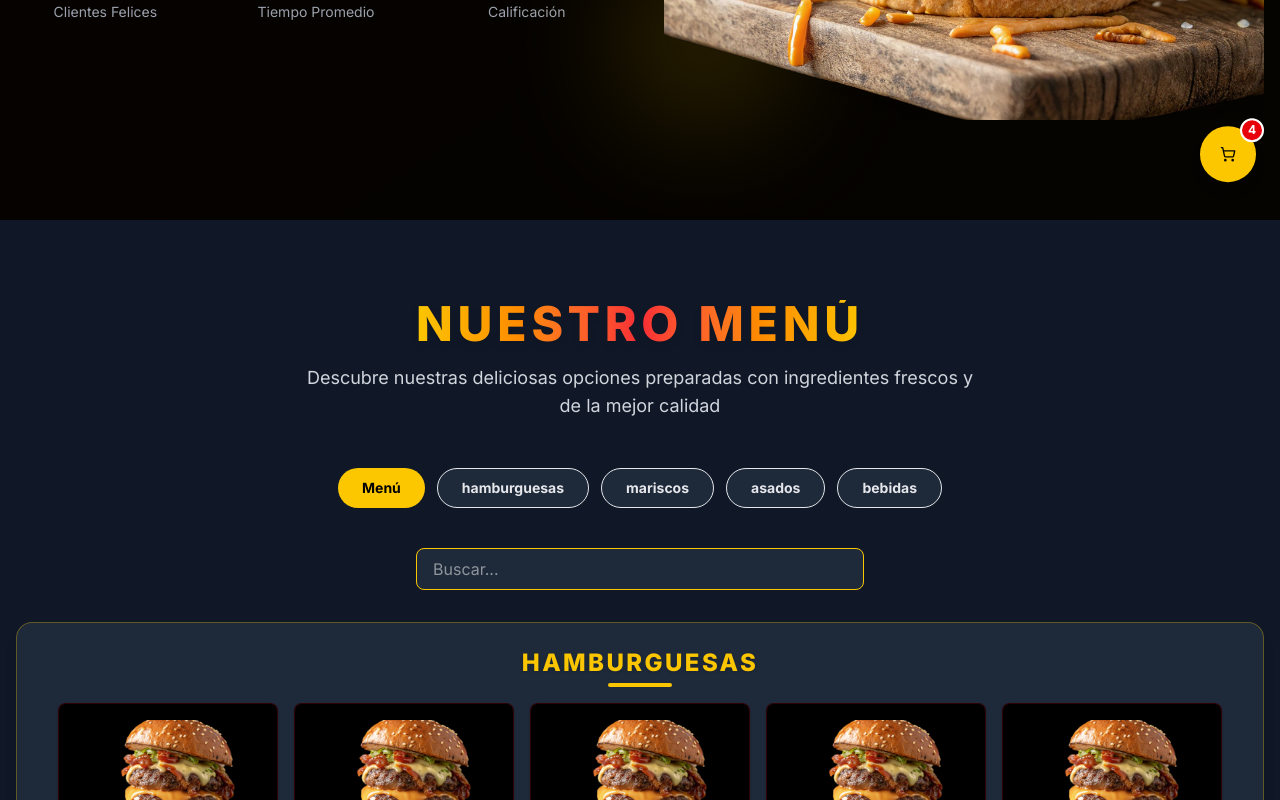
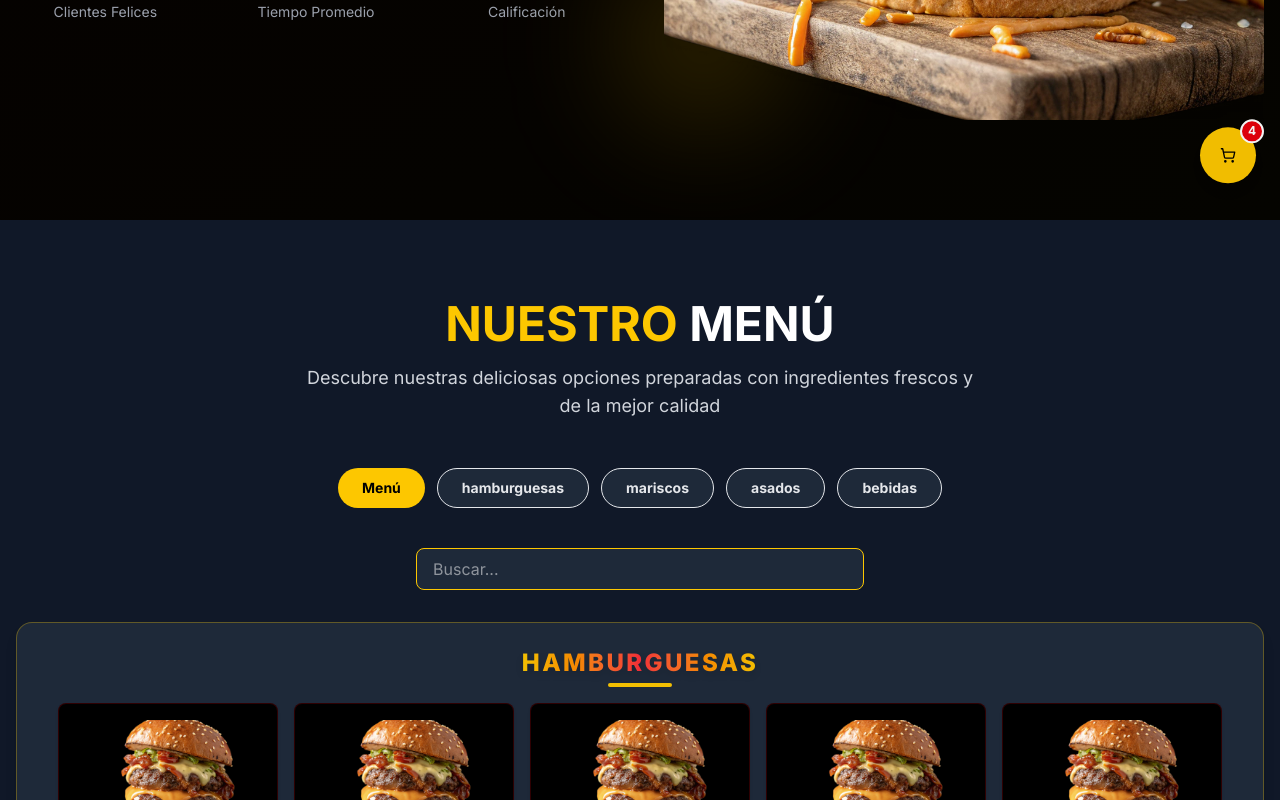
Before and after one commit to obregon-jose/mar-burger, a Next.js app: page / in a window 1280 px wide. Shown: the part 580-1380 px from the top of the page. Built offline with nearby package versions, Linux system fonts and the light colour scheme.

Commit message:
filtro de menu, corregir cuando no hay productos

```diff
--- a/app/page.tsx
+++ b/app/page.tsx
@@ -24,7 +24,7 @@ export default function HomePage() {
         <main>
           <Hero />
           <Menu />
-          {/* <Promotions /> */}
+          <Promotions />
           {/* <PaymentMethod /> */}
           {/* <Location /> */}
           {/* <Contact /> */}
--- a/components/page-sections/menu.tsx
+++ b/components/page-sections/menu.tsx
@@ -34,13 +34,11 @@ export function Menu() {
     <section id="menu" className="py-20 bg-gray-900">
       <div className="container mx-auto px-4">
         <div className="flex flex-col items-center mb-12">
-          {/* <h2 className="text-4xl lg:text-5xl font-bold mb-4">
+          <h2 className="text-4xl lg:text-5xl font-bold mb-4 animate-pulse-">
             <span className="text-yellow-400">NUESTRO</span>
             <span className="text-white"> MENÚ</span>
-          </h2> */}
-          <h2 className="text-4xl lg:text-5xl font-extrabold mb-4 text-center tracking-widest uppercase bg-gradient-to-r from-yellow-400 via-red-500 to-yellow-400 bg-clip-text text-transparent drop-shadow-lg animate-pulse">
-            NUESTRO MENÚ
           </h2>
+
           <p className="text-gray-300 text-lg max-w-2xl mx-auto text-center">
             Descubre nuestras deliciosas opciones preparadas con ingredientes frescos y de la mejor calidad
           </p>
@@ -86,14 +84,22 @@ export function Menu() {
                 product.description?.toLowerCase().includes(searchTerm.toLowerCase())
               )
             if (filteredProducts.length === 0) return null
+
             return (
               <div
                 key={cat}
                 className="mb-12 bg-gray-800 rounded-2xl shadow-lg p-6 border border-yellow-400/30"
               >
-                <div className="flex flex-col items-center mb-4 animate-pulse">
+                {/* <div className="flex flex-col items-center mb-4 animate-pulse-">
                   <h3 className="text-2xl font-extrabold text-yellow-400 text-center tracking-widest uppercase drop-shadow ">
                     {cat}
+                  </h3>
+                  <span className="block w-16 h-1 bg-yellow-400 rounded-full mt-1" />
+                </div> */}
+
+                <div className="flex flex-col items-center mb-4 animate-pulse">
+                  <h3 className="text-2xl font-extrabold text-center tracking-widest uppercase bg-gradient-to-r from-yellow-400 via-red-500 to-yellow-400 bg-clip-text text-transparent drop-shadow-lg">
+                  {cat}
                   </h3>
                   <span className="block w-16 h-1 bg-yellow-400 rounded-full mt-1" />
                 </div>
--- a/components/shopping.tsx
+++ b/components/shopping.tsx
@@ -19,7 +19,7 @@ export function Shopping
             {data.shoppingCarts.items.length > 0 && !cartOpen && (
                 <div className="fixed bottom-6 right-6 z-50 animate-bounce">
                     <Button
-                        className="w-14 h-14 rounded-full bg-yellow-400 hover:bg-yellow-500 text-black shadow-lg hover:shadow-xl transition-all duration-300 transform hover:scale-110 relative"
+                        className="w-14 h-14 rounded-full bg-yellow-400 animate-pulse hover:bg-yellow-500 text-black shadow-lg hover:shadow-xl transition-all duration-300 transform hover:scale-110 relative"
                         onClick={() => setCartOpen(true)}
                     >
                         <ShoppingCartIcon className="w-8 h-8" />
```
